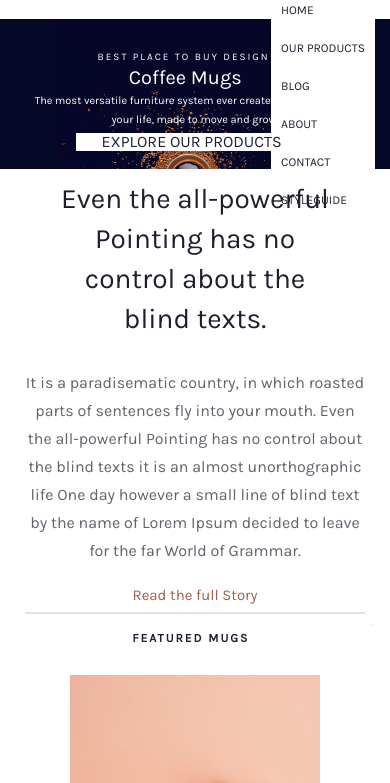
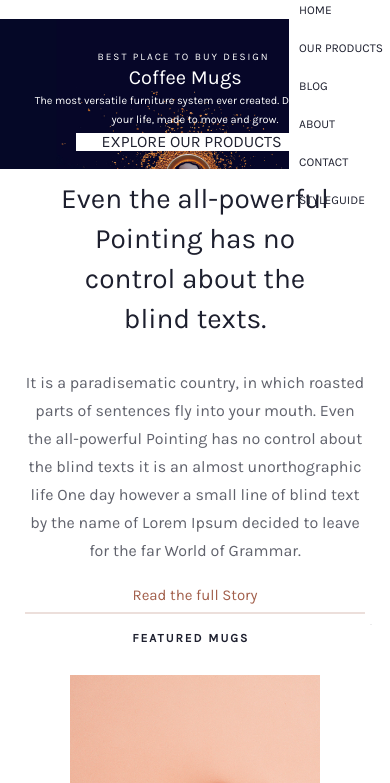
Before and after one commit to vlyaskovskij/CoffeStyle, a plain HTML site: page index.html in a window 390 px wide. Both pictures are taken after a click on the button 359 px from the left and 40 px from the top of the page. Shown: the part 61-844 px from the top of the page. Drawn offline with nearby package versions, Linux system fonts and the light colour scheme.

Commit message:
Update style.css

```diff
--- a/css/style.css
+++ b/css/style.css
@@ -694,7 +694,7 @@ input[value="customer@coffestyle.io"] {
         left: 25%;
     }
     .menu__list {
-        right: 0%;
+        right: -5%;
     }
     .showcase__title{
         font-size: 20px;
```
